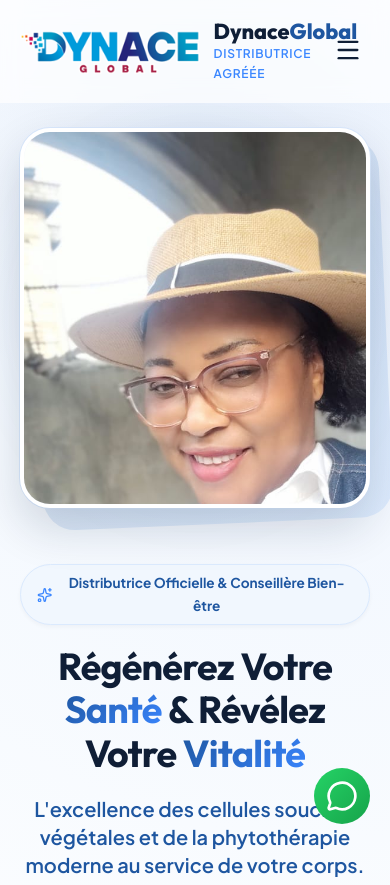
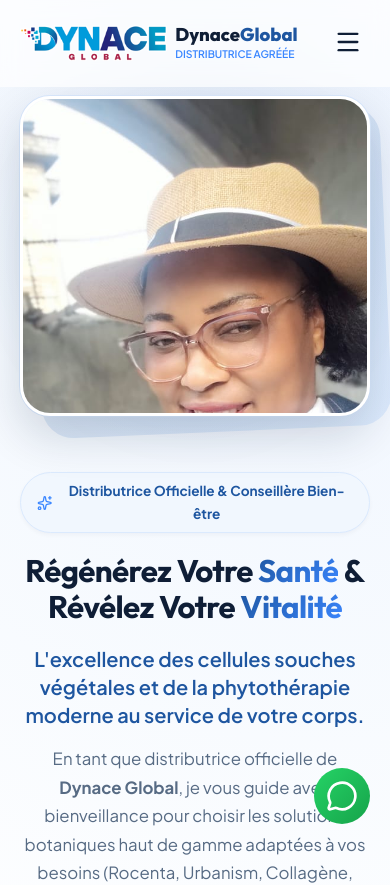
Before and after one commit to joumefio/profil-client1, a React (Vite) app: page / in a window 390 px wide. Shown: the top 885 px of the page. Built offline with nearby package versions, Linux system fonts and the light colour scheme.

Commit message:
fix: amelioration de l'affichage sur mobile (navbar et hero)

```diff
--- a/src/components/layout/Navbar.css
+++ b/src/components/layout/Navbar.css
@@ -144,3 +144,22 @@
     margin-top: 1rem;
   }
 }
+
+@media (max-width: 576px) {
+  .navbar-logo-img {
+    height: 36px;
+  }
+
+  .logo-brand {
+    font-size: 1.15rem;
+  }
+
+  .logo-sub {
+    font-size: 0.65rem;
+    letter-spacing: 0;
+  }
+
+  .logo {
+    gap: 0.5rem;
+  }
+}
--- a/src/components/sections/Hero.css
+++ b/src/components/sections/Hero.css
@@ -304,8 +304,12 @@
 }
 
 @media (max-width: 576px) {
+  .hero-section {
+    padding: 6rem 0 3rem;
+  }
+
   .hero-title {
-    font-size: 2.35rem;
+    font-size: 1.95rem;
   }
 
   .hero-actions {
@@ -330,6 +334,8 @@
   }
 
   .hero-photo {
-    height: 380px;
+    height: 320px;
+    max-width: 100%;
+    border-width: 3px;
   }
 }
```
